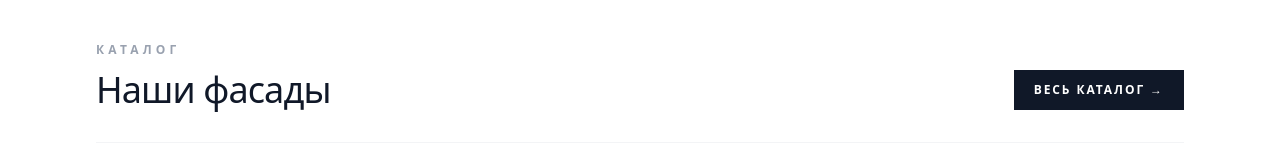
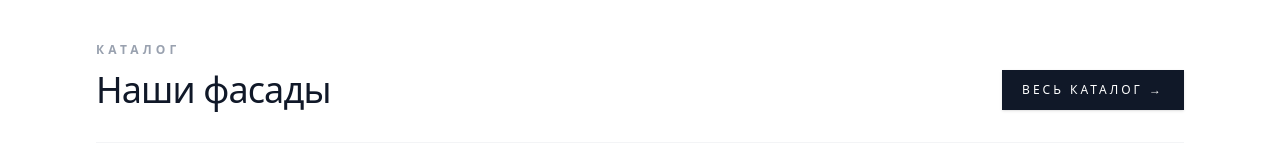
Before and after one commit to IljaBelousow/naumovich-site, a Next.js app: page / in a window 1280 px wide. Shown: the part 806-952 px from the top of the page. Built offline with nearby package versions, Linux system fonts and the light colour scheme.

Commit message:
Match action buttons to homepage design

```diff
--- a/src/app/page.tsx
+++ b/src/app/page.tsx
@@ -72,7 +72,7 @@ export default function Home() {
             </div>
             <Link
               href="/catalog"
-              className="hidden sm:inline-flex items-center justify-center bg-gray-900 px-5 py-3 text-xs font-semibold uppercase tracking-[0.16em] text-white transition-colors duration-200 hover:bg-gray-700 focus-visible:outline-none focus-visible:ring-2 focus-visible:ring-gray-900 focus-visible:ring-offset-2"
+              className="hidden sm:inline-flex items-center justify-center bg-gray-900 px-5 py-3 text-xs font-medium uppercase tracking-[0.25em] text-white transition-all duration-300 hover:bg-gray-800 active:scale-[0.98] shadow-sm focus-visible:outline-none focus-visible:ring-2 focus-visible:ring-gray-900 focus-visible:ring-offset-2"
             >
               Весь каталог →
             </Link>
@@ -101,7 +101,7 @@ export default function Home() {
           </div>
 
           <div className="mt-12 text-center sm:hidden">
-             <Link href="/catalog" className="inline-flex items-center justify-center bg-gray-900 px-8 py-4 text-xs font-semibold uppercase tracking-[0.16em] text-white transition-colors duration-200 hover:bg-gray-700 focus-visible:outline-none focus-visible:ring-2 focus-visible:ring-gray-900 focus-visible:ring-offset-2">
+             <Link href="/catalog" className="inline-flex items-center justify-center bg-gray-900 px-8 py-4 text-xs font-medium uppercase tracking-[0.25em] text-white transition-all duration-300 hover:bg-gray-800 active:scale-[0.98] shadow-sm focus-visible:outline-none focus-visible:ring-2 focus-visible:ring-gray-900 focus-visible:ring-offset-2">
                Смотреть все
              </Link>
           </div>
```
